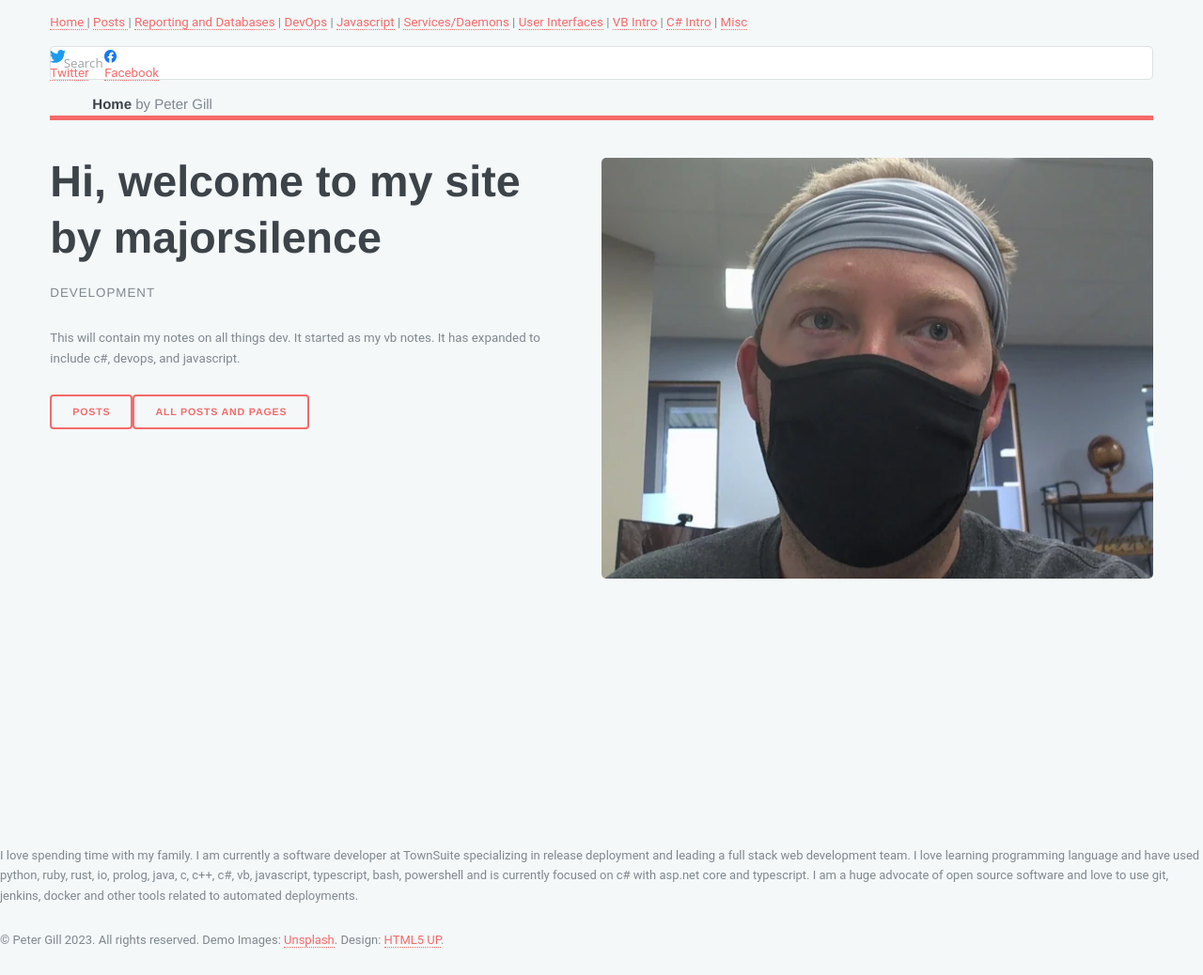
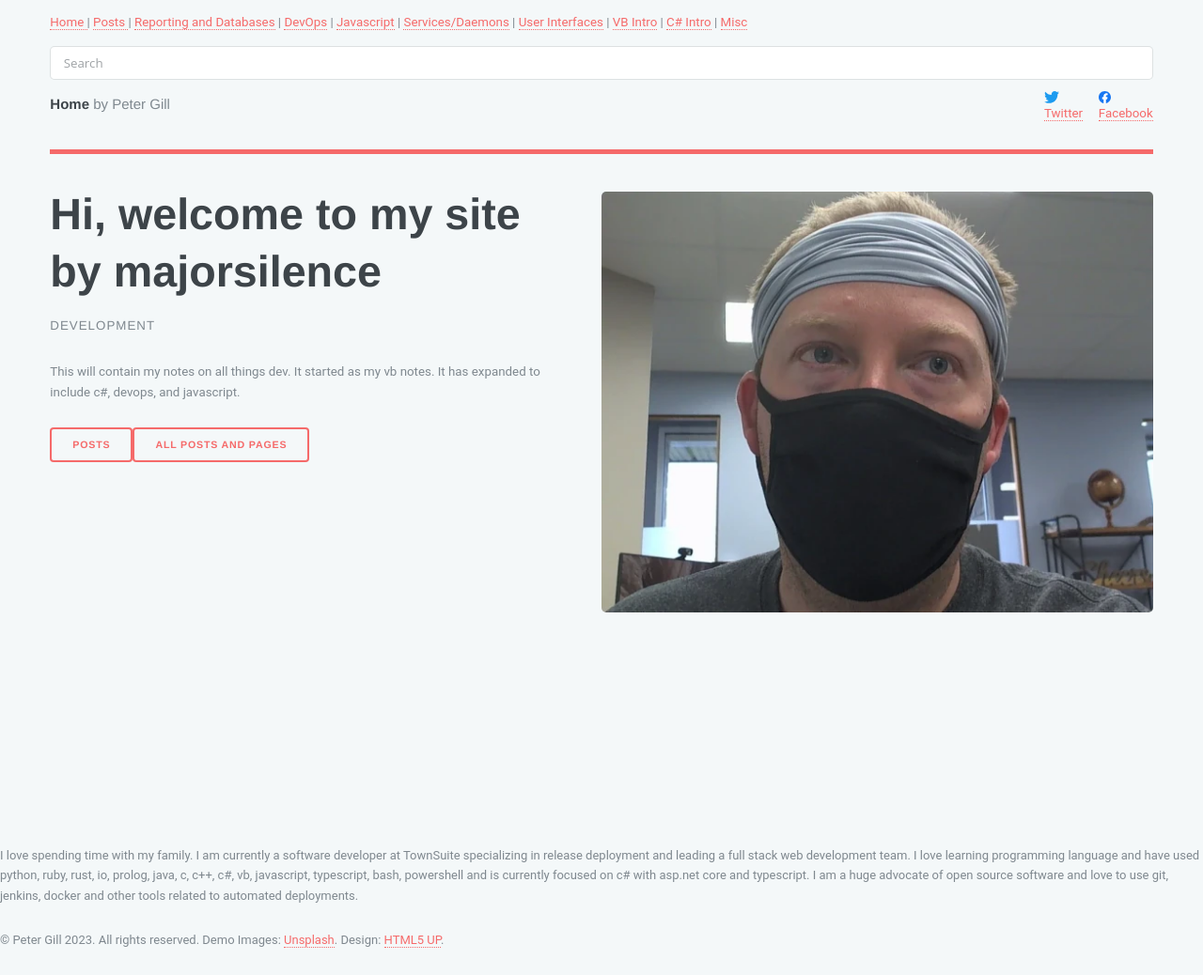
Before and after one commit to majorsilence/Dev, a Jekyll site: the page built from index.html, in a window 1280 px wide. Shown: the whole page at 94% size. Built offline with Jekyll 4.4.1, drawn with Linux system fonts in a browser that asks for light colours.

Commit message:
social media position

```diff
--- a/assets/css/main.css
+++ b/assets/css/main.css
@@ -1822,12 +1822,11 @@ button,
     font-family: "Helvetica Neue", serif;
     font-size: 1.125em;
     position: relative;
-    left: 3em;
   }
   #header .icons {
     text-align: right;
-    position: absolute;
-    top: 3em;
+    position: relative;
+    top: -2em;
   }
   @media screen and (max-width: 736px) {
       #header .logo {
```
